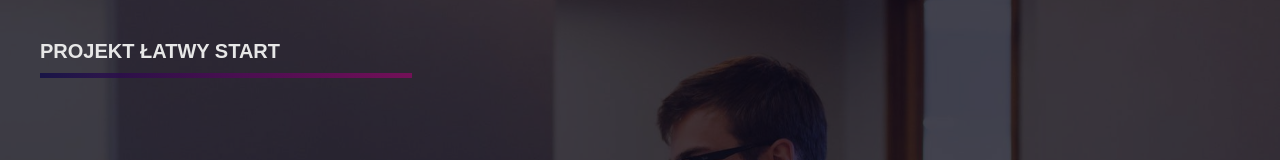
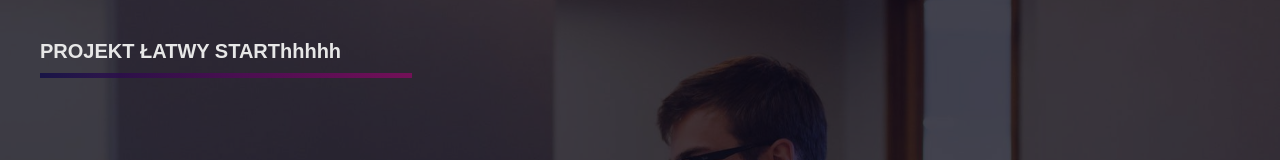
Before and after one commit to piotrpoczwardowski/Latwy_start-Landing-Page, a plain HTML site: page index.html in a window 1280 px wide. Shown: the top 160 px of the page. Drawn offline with Linux system fonts and the light colour scheme; a web font is replaced by a local one.

Commit message:
netlify test add

```diff
--- a/index.html
+++ b/index.html
@@ -45,7 +45,7 @@
       </div>
       <main class="main">
         <div class="main__logo">
-          PROJEKT ŁATWY START
+          PROJEKT ŁATWY STARThhhhh
           <div class="line line__logo"></div>
         </div>
         <h1 class="main__title">
```
